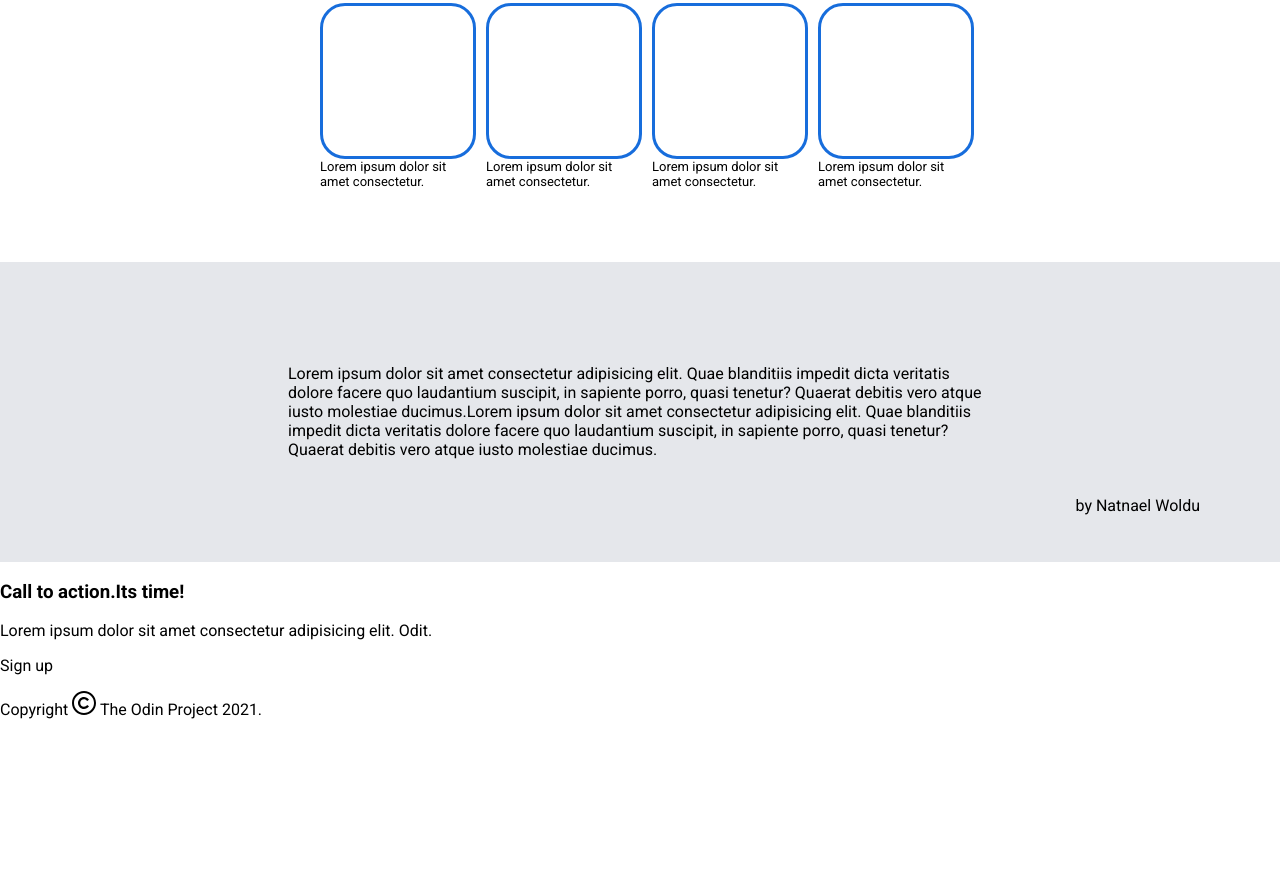
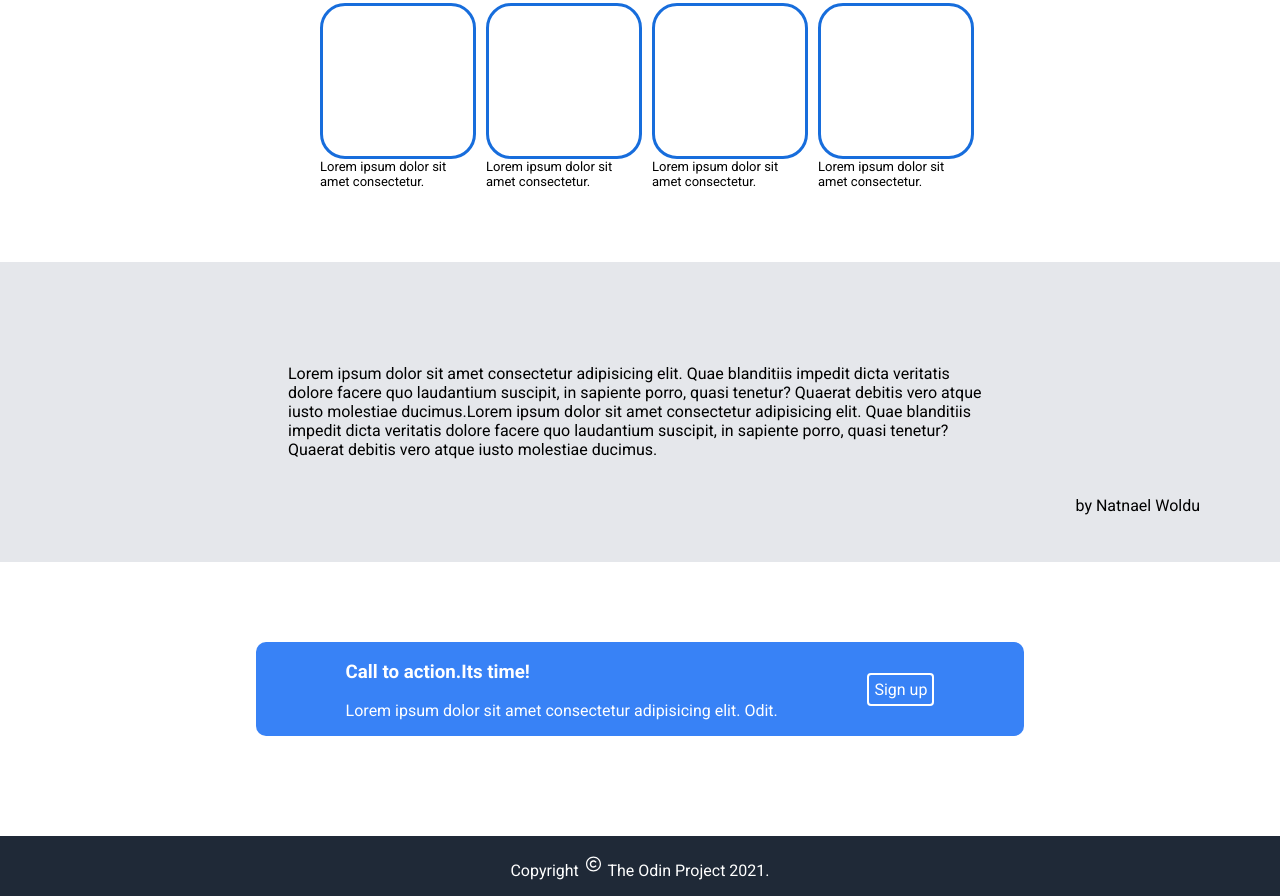
Before and after one commit to Natnaelweldu/Landing-Page-, a plain HTML site: page index.html in a window 1280 px wide. Shown: the part 519-1415 px from the top of the page. Before the commit the page ends 1254 px from the top, so only its background shows below. Drawn offline with Linux system fonts and the light colour scheme.

Commit message:
finish the basic layout of all the section
finished the layout given by the project but can be modified more specially on the 2 and 3 sections

```diff
--- a/css/style.css
+++ b/css/style.css
@@ -118,3 +118,46 @@ ul a {
   align-items: center;
   justify-content: center;
 }
+
+.call-to-action {
+  width: 60%;
+  display: flex;
+  justify-content: space-evenly;
+  background-color: #3882f6;
+  margin: 0 auto;
+  color: #fff;
+  border-radius: 10px;
+}
+
+.call-to-action .right-side {
+  height: min-content;
+}
+
+.call-to-action .left-side {
+  display: flex;
+  justify-content: center;
+  align-items: center;
+}
+
+.call-to-action .signup-btn {
+  border: 2px white solid;
+  padding: 5px;
+  border-radius: 4px;
+}
+
+.quote {
+  margin-bottom: 80px;
+}
+
+footer {
+  text-align: center;
+  background-color: #1f2937;
+  color: #fff;
+  margin-top: 100px;
+}
+
+footer svg {
+  fill: #fff;
+  padding-inline: 3px;
+  width: 15px;
+}
```
